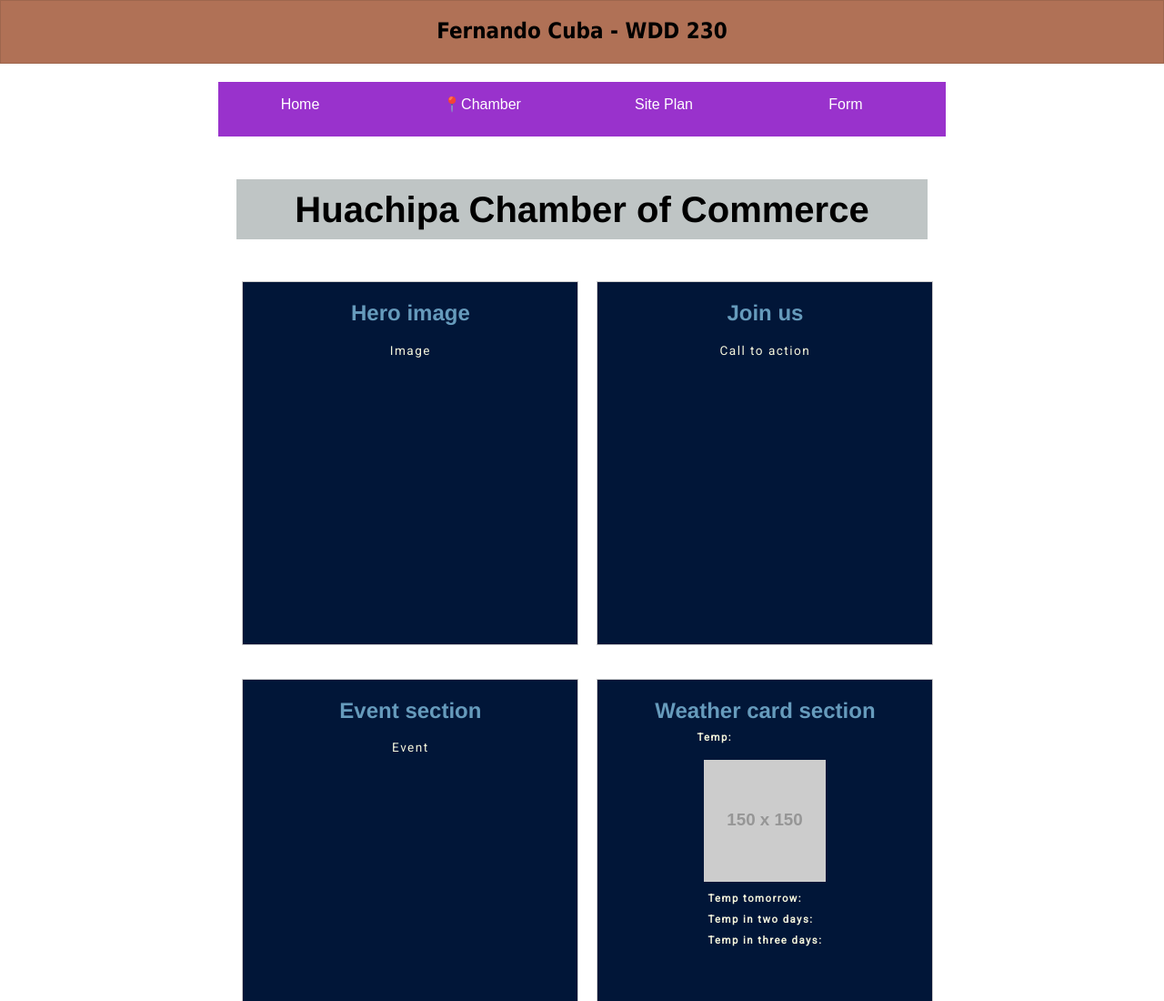
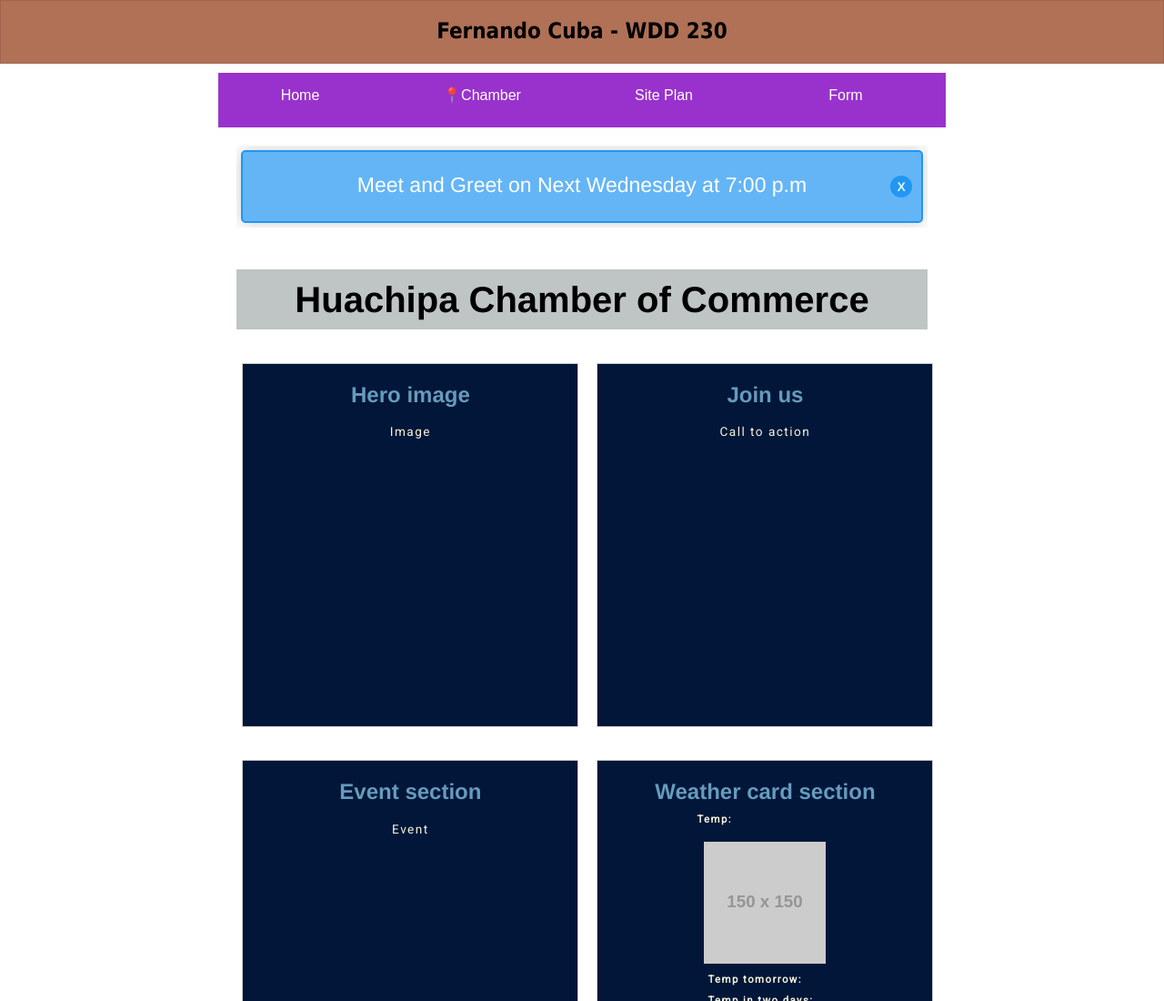
Before and after one commit to fercuba96/wdd230, a plain HTML site: page chamber/index.html in a window 1280 px wide. Shown: the top 1100 px of the page at 91% size. Drawn offline with Linux system fonts and the light colour scheme; no server answers; placeholder pictures from the web are drawn by us.

Commit message:
banner done

```diff
--- a/chamber/index.html
+++ b/chamber/index.html
@@ -34,6 +34,8 @@
         </ul>
     </nav>
     <main class="mainindex">
+        <div class="banner" data-component="dismissible-item" data-type="info"
+            data-value="Meet and Greet on Next Wednesday at 7:00 p.m"></div>
         <h1>Huachipa Chamber of Commerce</h1>
 
         <section class="card">
--- a/chamber/scripts/chamber.js
+++ b/chamber/scripts/chamber.js
@@ -183,4 +183,59 @@ document.addEventListener("DOMContentLoaded", function () {
     }
 
     getDirectoryData();
+
+    (function (window) {
+
+        var dismissibleItem = function (el, type, value) {
+
+            var html = '<span>' + value + ' <button type="button" class="close">X</button></span>';
+
+            el.removeAttribute('data-component');
+            el.removeAttribute('data-value');
+            el.removeAttribute('data-type');
+
+            el.classList.add('dismissible', 'dismissible-' + type);
+
+            el.innerHTML = html;
+
+            el.querySelector('.close').addEventListener('click', function (event) {
+                var height = el.offsetHeight,
+                    opacity = 1,
+                    timeout = null;
+                function reduceHeight() {
+                    height -= 2;
+                    el.setAttribute('style', 'height: ' + height + 'px; opacity: ' + opacity);
+                    if (height <= 0) {
+                        window.clearInterval(timeout);
+                        timeout = null;
+                        el.remove();
+                    }
+                }
+                function fade() {
+                    opacity -= .1;
+                    el.setAttribute('style', 'opacity: ' + opacity);
+                    if (opacity <= 0) {
+                        window.clearInterval(timeout);
+                        timeout = window.setInterval(reduceHeight, 1);
+                    }
+                }
+                timeout = window.setInterval(fade, 25);
+            });
+
+        };
+
+        var dismissibles = Array.prototype.slice.call(document.querySelectorAll('[data-component="dismissible-item"]'));
+        if (dismissibles.length) {
+            var today = new Date().getDay();
+            if (today >= 1 && today <= 3) {
+                for (var i = 0; i < dismissibles.length; i++) {
+                    var type = dismissibles[i].getAttribute('data-type'),
+                        value = dismissibles[i].getAttribute('data-value');
+                    new dismissibleItem(dismissibles[i], type, value);
+                }
+            }
+        }
+
+    })(window)
+
 });
--- a/chamber/styles/base.css
+++ b/chamber/styles/base.css
@@ -22,7 +22,7 @@ header span {
 header {
     font-family: Tahoma, sans-serif;
     text-align: center;
-    margin-bottom: 20px;
+    margin-bottom: 10px;
     background-color: #B07156;
     display: flex;
     align-items: center;
@@ -32,7 +32,7 @@ header {
 }
 
 nav {
-    margin-bottom: 20px;
+    margin-bottom: 5px;
     background-color: #9932CC;
     margin: 0 auto;
     max-width: 800px;
@@ -49,7 +49,10 @@ nav a {
 
 h1 {
     background-color: #bfc5c5;
-    padding: 10px
+    padding: 10px;
+    font-size: 2rem;
+    margin-bottom: 10px;
+    grid-column: span 2;
 }
 
 .card h2 {
@@ -95,14 +98,6 @@ footer p {
     margin-bottom: 10px;
     background-color: #011638;
 }
-
-h1 {
-    font-size: 2rem;
-    margin-bottom: 20px;
-    grid-column: span 2;
-}
-
-
 
 nav ul {
     list-style-type: none;
@@ -612,3 +607,67 @@ img {
     max-width: 150px;
     padding: 0.5rem;
 }
+
+.banner {
+    width: 100%;
+    grid-column: span 2;
+
+}
+
+.dismissible {
+    color: #222;
+    font-size: 17px;
+    line-height: 22px;
+    position: relative;
+    overflow: hidden;
+
+
+}
+
+.dismissible span {
+    background: #fff;
+    border: 2px solid rgba(0, 0, 0, .3);
+    border-radius: 5px;
+    box-shadow: 0 0 20px 0 rgba(0, 0, 0, .2);
+    box-sizing: border-box;
+    display: block;
+    margin: 0 auto 20px auto;
+    padding: 10px;
+    position: relative;
+    height: 80px;
+    text-align: center;
+}
+
+.dismissible button {
+    background: rgba(0, 0, 0, .4);
+    border: 0;
+    border-radius: 100%;
+    color: #fff;
+    cursor: pointer;
+    font-size: 14px;
+    font-weight: bold;
+    height: 24px;
+    line-height: 20px;
+    margin-top: -12px;
+    right: 10px;
+    position: absolute;
+    top: 20%;
+    width: 24px;
+}
+
+.dismissible button:focus {
+    outline: none;
+}
+
+.dismissible-info span {
+    background-color: #64B5F6;
+    border-color: #2196F3;
+    color: #fff;
+    padding-top: 25px;
+    margin: 0.3rem;
+}
+
+.dismissible-info button {
+    background-color: #2196F3;
+    color: #E3F2FD;
+}
--- a/chamber/styles/larger.css
+++ b/chamber/styles/larger.css
@@ -65,4 +65,14 @@
         display: grid;
         grid-template-columns: 2fr 1fr 1fr;
     }
+
+    .dismissible button {
+        top: 50%;
+    }
+
+    .dismissible {
+        font-size: 23px;
+
+    }
+
 }
```
